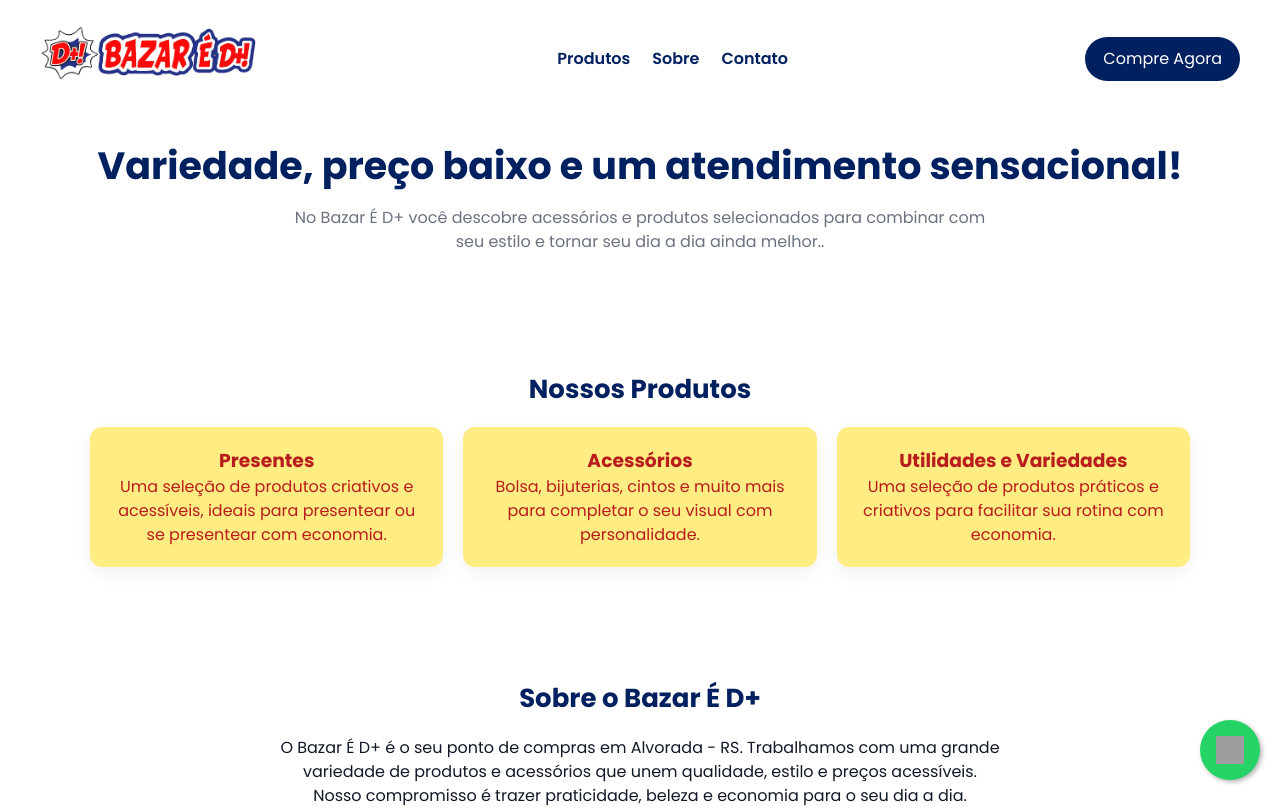
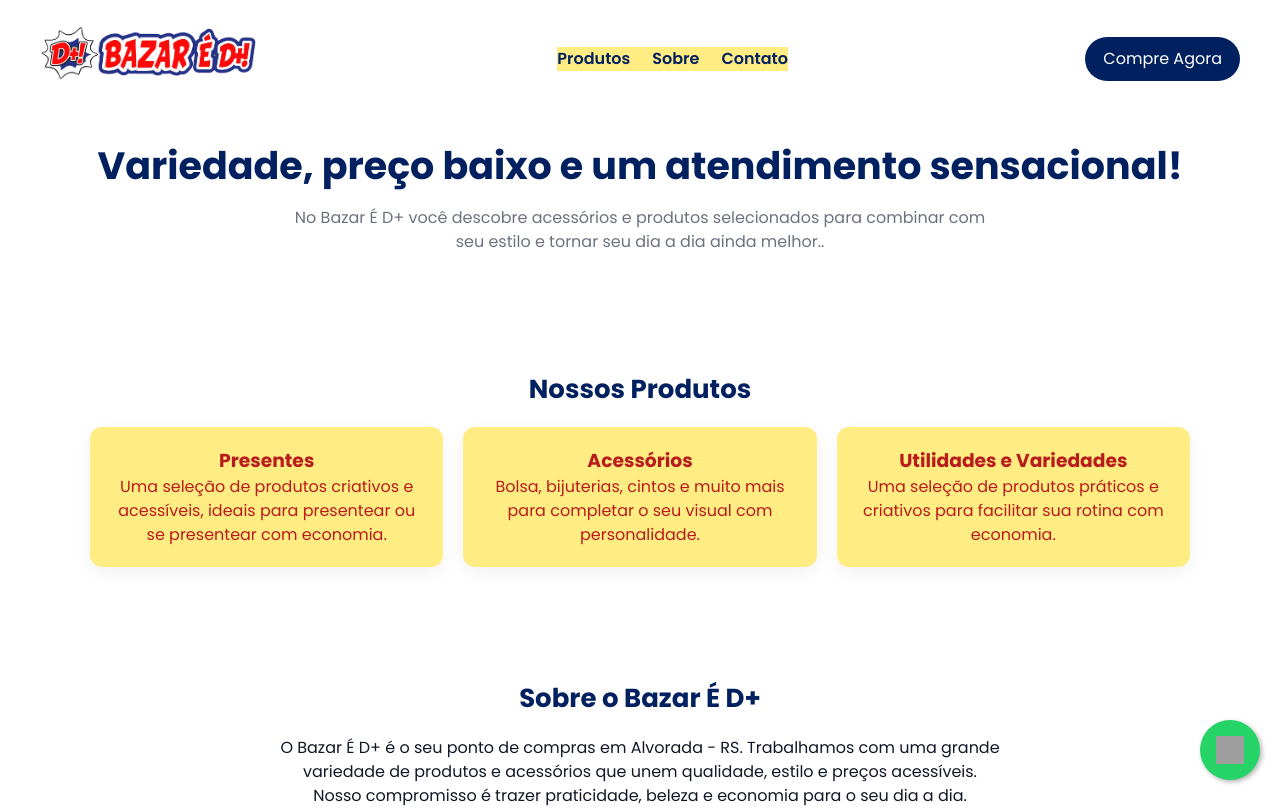
Before and after one commit to WLJ-Tec/Bazar_e_Dmais, a plain HTML site: page index.html in a window 1280 px wide. Shown: the top 811 px of the page. Drawn offline with Linux system fonts and the light colour scheme; grey boxes are pictures that could not be loaded.

Commit message:
Update style.css

```diff
--- a/style.css
+++ b/style.css
@@ -43,6 +43,7 @@
 }
 
 .nav-links {
+  background: var(--yellow);
   list-style: none;
   display: flex;
   gap: 22px;
```
